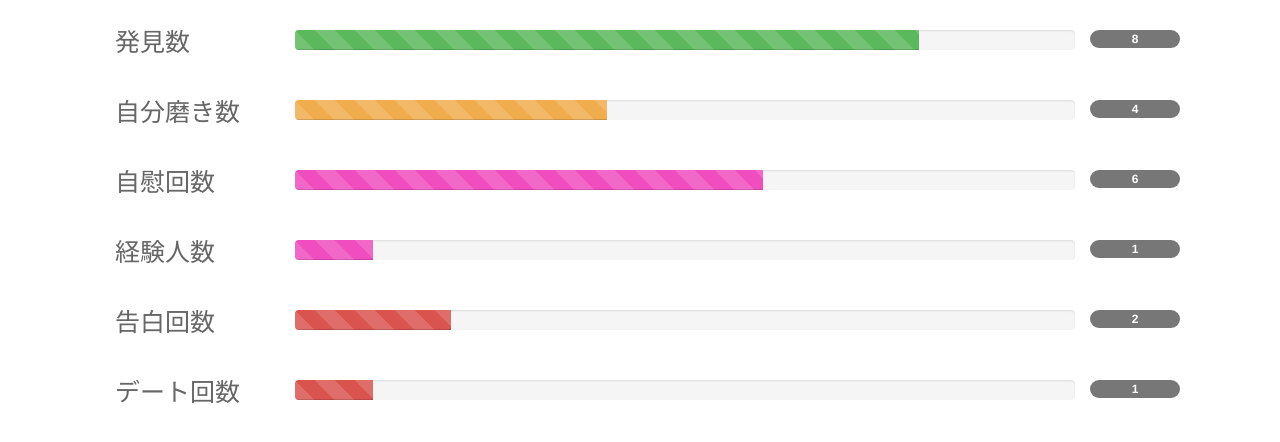
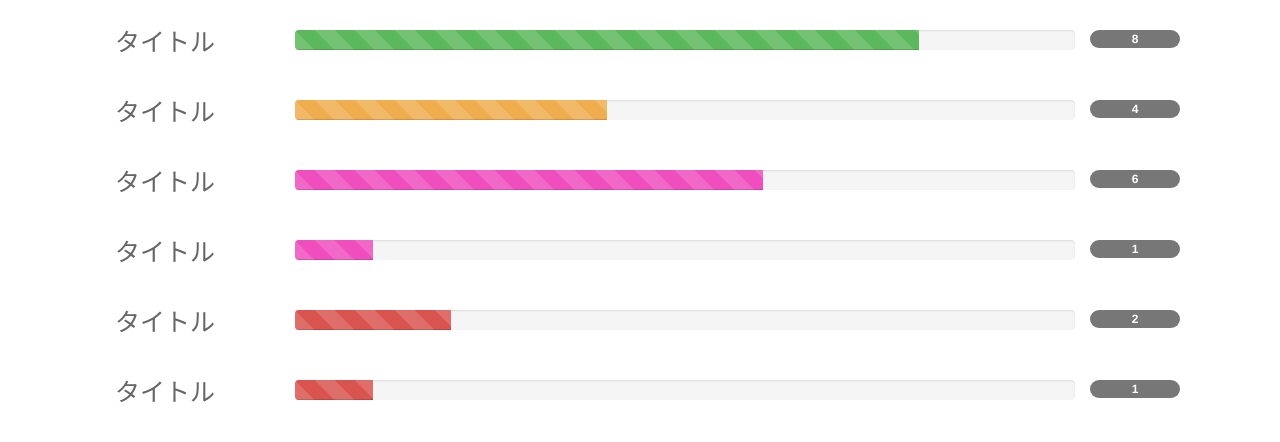
Before and after one commit to AquaMeria/Compornent_module_chart-progressBar, a plain HTML site: page index.html in a window 1280 px wide. Drawn offline with nearby package versions, Linux system fonts and the light colour scheme.

Commit message:
タイトル変更

```diff
--- a/index.html
+++ b/index.html
@@ -24,7 +24,7 @@
             <section class="progressBar">
                 <ul class="progressBar__subdata col-md-12 col-sm-12">
                     <li class="progressBar__subdata__list">
-                        <div class="col-md-2 col-sm-12 col-xs-12 progressBar__subdata__list__label">発見数</div>
+                        <div class="col-md-2 col-sm-12 col-xs-12 progressBar__subdata__list__label">タイトル</div>
                         <div class="col-md-9 col-sm-10 col-xs-10">
                             <div class="progress progress-striped active">
                                 <p class="progress-bar progress-bar-success" style="width: 80%"></p>
@@ -33,7 +33,7 @@
                          <div class="badge col-md-1 col-sm-2 col-xs-2">8</div>
                     </li>
                     <li class="progressBar__subdata__list">
-                        <div class="col-md-2 col-sm-12 col-xs-12 progressBar__subdata__list__label">自分磨き数</div>
+                        <div class="col-md-2 col-sm-12 col-xs-12 progressBar__subdata__list__label">タイトル</div>
                         <div class="col-md-9 col-sm-10 col-xs-10">
                             <div class="progress progress-striped active">
                                 <p class="progress-bar progress-bar-warning" style="width: 40%"></p>
@@ -42,7 +42,7 @@
                          <div class="badge col-md-1 col-sm-2 col-xs-2">4</div>
                     </li>
                     <li class="progressBar__subdata__list">
-                        <div class="col-md-2 col-sm-12 col-xs-12 progressBar__subdata__list__label">自慰回数</div>
+                        <div class="col-md-2 col-sm-12 col-xs-12 progressBar__subdata__list__label">タイトル</div>
                         <div class="col-md-9 col-sm-10 col-xs-10">
                             <div class="progress progress-striped active">
                                 <p class="progress-bar progress-bar-orgasm" style="width: 60%"></p>
@@ -51,7 +51,7 @@
                          <div class="badge col-md-1 col-sm-2 col-xs-2">6</div>
                     </li>
                     <li class="progressBar__subdata__list">
-                        <div class="col-md-2 col-sm-12 col-xs-12 progressBar__subdata__list__label">経験人数</div>
+                        <div class="col-md-2 col-sm-12 col-xs-12 progressBar__subdata__list__label">タイトル</div>
                         <div class="col-md-9 col-sm-10 col-xs-10">
                             <div class="progress progress-striped active">
                                 <p class="progress-bar progress-bar-orgasm" style="width: 10%"></p>
@@ -60,7 +60,7 @@
                          <div class="badge col-md-1 col-sm-2 col-xs-2">1</div>
                     </li>
                     <li class="progressBar__subdata__list">
-                        <div class="col-md-2 col-sm-12 col-xs-12 progressBar__subdata__list__label">告白回数</div>
+                        <div class="col-md-2 col-sm-12 col-xs-12 progressBar__subdata__list__label">タイトル</div>
                         <div class="col-md-9 col-sm-10 col-xs-10">
                             <div class="progress progress-striped active">
                                 <p class="progress-bar progress-bar-danger" style="width: 20%"></p>
@@ -69,7 +69,7 @@
                          <div class="badge col-md-1 col-sm-2 col-xs-2">2</div>
                     </li>
                     <li class="progressBar__subdata__list">
-                        <div class="col-md-2 col-sm-12 col-xs-12 progressBar__subdata__list__label">デート回数</div>
+                        <div class="col-md-2 col-sm-12 col-xs-12 progressBar__subdata__list__label">タイトル</div>
                         <div class="col-md-9 col-sm-10 col-xs-10">
                             <div class="progress progress-striped active">
                                 <p class="progress-bar progress-bar-danger" style="width: 10%"></p>
```
